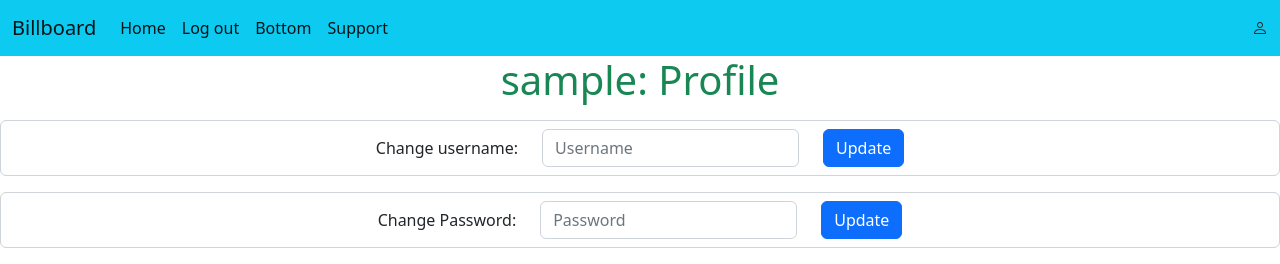
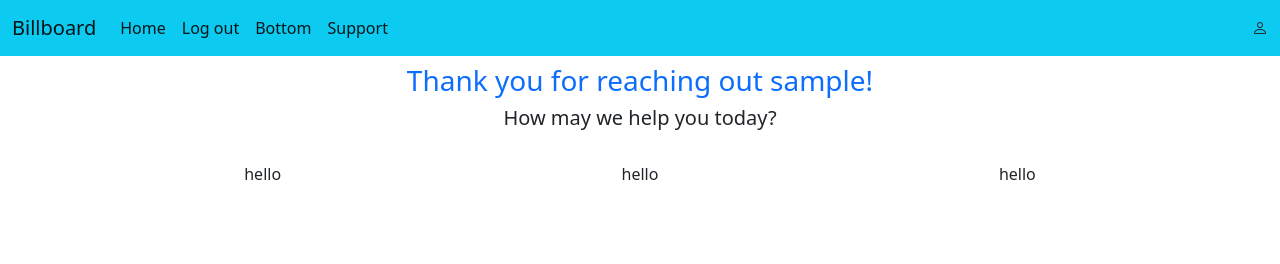
Before and after one commit to mayankjain04/billboard, a Flask app: page /support in a window 1280 px wide. Shown: the top 264 px of the page. Run offline with Flask 3, Linux system fonts and the light colour scheme; the visitor is signed in with stand-in values (Sample User, id 1); some libraries are stand-ins or nearby versions.

Commit message:
added support page layout

```diff
--- a/app.py
+++ b/app.py
@@ -185,9 +185,9 @@ def profile():
 def support():
     try:
         if request.method=='POST':
-            return render_template("profile.html")
+            return render_template("support.html")
         else:
-            return render_template("profile.html")
+            return render_template("support.html")
     finally:
         if 'db' in locals():
             db.close()
--- a/templates/profile.html
+++ b/templates/profile.html
@@ -16,7 +16,7 @@ Profile
 <div class="container-fluid text-center">
     <h1 class="header text-success">{{session["username"] + ": " if "username" in session}}Profile</h1>
 </div>
-<form action="/profile" id="NameChange" method="post" class="form-control w-auto mx-auto mt-3 p-2">
+<form action="/profile" style="border: 0;" id="NameChange" method="post" class="form-control w-auto mx-auto mt-3 p-2">
     <div class="container">
         <div class="row align-items-center justify-content-center">
             <div class="col-auto">
@@ -33,7 +33,7 @@ Profile
         </div>
     </div>
 </form>
-<form action="/profile" id="NameChange" method="post" class="form-control w-auto mx-auto mt-3 p-2">
+<form action="/profile" style="border: 0;" id="NameChange" method="post" class="form-control w-auto mx-auto mt-3 p-2">
     <div class="container">
         <div class="row align-items-center justify-content-center">
             <div class="col-auto">
--- /dev/null
+++ b/templates/support.html
@@ -0,0 +1,23 @@
+{% extends "layout.html" %}
+
+{% block title %}
+Support
+{% endblock %}
+
+{% block main %}
+    <h3 class="header text-primary text-center my-2">Thank you for reaching out {{session.get('username')}}!</h3>
+    <h5 class="header text-center">How may we help you today?</h5>
+    <div class="container my-3 p-3 mx-auto">
+        <div class="row align-items-center justify-content-center">
+            <div class="col-4">
+                <a>hello</a>
+            </div>
+            <div class="col-4">
+                <a>hello</a>
+            </div>
+            <div class="col-auto">
+                <a>hello</a>
+            </div>
+        </div>
+    </div>
+{% endblock %}
```
Also changed, not shown: templates/index.html (+5 -3 lines).
